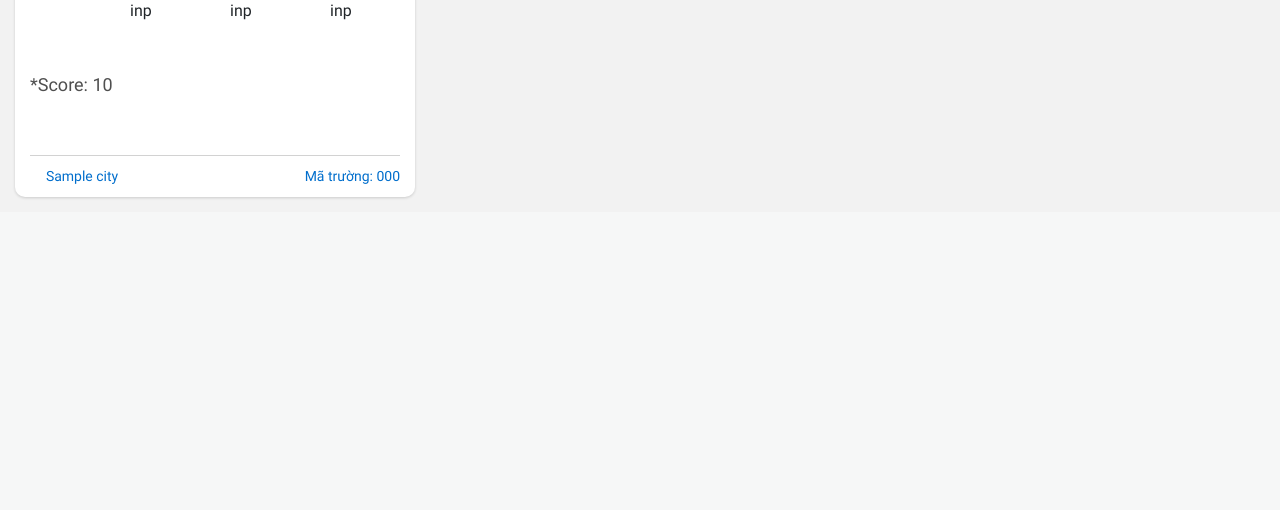
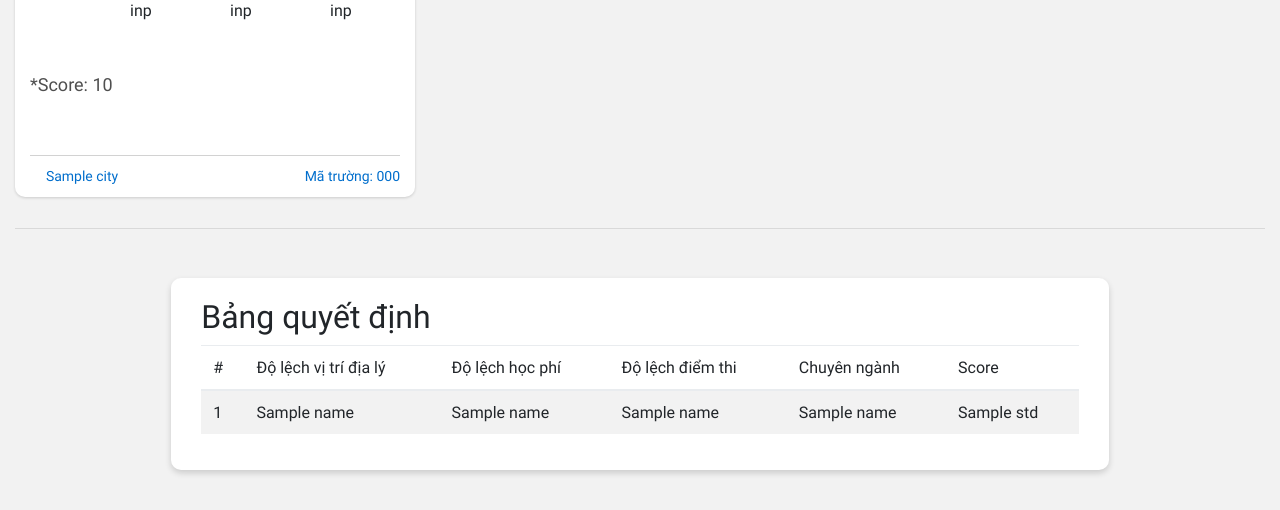
Before and after one commit to kiyoshitaro/web_flask, a Flask app: template app/templates/college_recommend.html in a window 1280 px wide. Shown: the part 2004-2514 px from the top of the page. Before the commit the page ends 2203 px from the top, so only its background shows below. Run offline with Flask 2, Linux system fonts and the light colour scheme; tables that the repository leaves empty hold one stand-in row (values such as "Sample post"); the template is opened without the code that fills it: values that come from a table or form of the project are taken from there, most other values are stand-ins (such as "Sample title", 1, 10 or a date in 2020); grey boxes marked "Sample" are stand-in pictures; parts of the project's set-up code (start-up, migrations or seed data) failed here and were passed over; some libraries are stand-ins or nearby versions.

Commit message:
add table , readme

```diff
--- a/app/routes.py
+++ b/app/routes.py
@@ -48,7 +48,7 @@ def make_matrix(datas, st_data):
                 var_point += (float(college["point"][st_data[3]]) - st_data[4])*4
 
         if c == 0:
-            var_point = 100
+            var_point = 324
         else:
             var_point /= c
 
@@ -82,7 +82,7 @@ def college_recommend():
     inps = []
     points = []
     majors = []
-
+    all_std = []
     factors = [1,1,1,1]
     factorForm = FactorForm()
 
@@ -94,6 +94,7 @@ def college_recommend():
 
         # factors = [int(form.area_factor.data),int(form.fee_factor.data),int(form.point_factor.data),int(form.major_factor.data)]
         st_data = (area_id, form.subject1.data, float(form.point1.data), form.subject2.data, float(form.point2.data), float(form.fee.data), form.favor.data)
+
         input_array = make_matrix(t,st_data)
         print(st_data,"ssssss")
         # print(type(form.area_factor.data),form.area_factor.data,"tttt")
@@ -101,6 +102,9 @@ def college_recommend():
         # ids = np.append(ids,ids_bot)
 
         inps = [[round(t,2) for t in input_array[i]] for i in ids ]
+
+        all_std = [(j[0],[round(t,2) for t in j[1]],j[2]) for j in sorted(zip([k["name"] for k in t],input_array,_), key  = lambda x: x[2])[::-1] ]
+        print(all_std,_)
         scores = [_[i] for i in ids]
 
         for id in ids:
@@ -117,7 +121,7 @@ def college_recommend():
         print(len(ids),"tttttt")
         # res = t[id]
 
-    return render_template('college_recommend.html', title='College Recomender', form=form,ress = zip(res,scores,inps,points, majors))
+    return render_template('college_recommend.html', title='College Recomender', form=form,ress = zip(res,scores,inps,points, majors),all_std= all_std)
 
 
 @app.route('/post')
--- a/app/templates/college_recommend.html
+++ b/app/templates/college_recommend.html
@@ -6,6 +6,8 @@
 
 
       <section class="search-upgrade">
+
+
          <div class="container-fluid p-0">
             <div class="bgr-layer">
                <div class="inner">
@@ -69,9 +71,6 @@
                         </div>
                      </div>
                   </div>
-
-
-
             </form>
 
 
@@ -148,13 +147,54 @@
                   <a data-pjax="0" class="link" href={{res.website}}></a>
                </div>
                {% endfor %}
+            </div>
+            <hr>
+            <br />
+            <br />
+            <br />
 
+            {% if all_std %}
+            <div class="uni-list grid">
+               <div class="search">
+                  <table class="table table-striped table-hover">
+                     <h2 class="uni-name">Bảng quyết định</h2>
 
+                     <thead>
+                        <tr>
+                           <th scope="col">#</th>
+                           <th scope="col">Độ lệch vị trí địa lý</th>
+                           <th scope="col">Độ lệch học phí</th>
+                           <th scope="col">Độ lệch điểm thi</th>
+                           <th scope="col">Chuyên ngành</th>
+                           <th scope="col">Score</th>
+                        </tr>
+                     </thead>
+
+                     <tbody>
+                        {% for std in all_std %}
+                        <tr>
+                           <th scope="row">{{std[0]}}</th>
+                           <td>{{std[1][0]}}</td>
+                           <td>{{std[1][1]}}</td>
+                           <td>{{std[1][2]}}</td>
+                           <td>{{std[1][3]}}</td>
+                           <td>{{std[2]}}</td>
+                        </tr>
+                        {% endfor %}
+
+                     </tbody>
+
+                  </table>
+               </div>
             </div>
+            {% else %}
+            <div></div>
+            {% endif %}
+
 
 
          </div>
-         </div>
+
 
 
          {% else %}
--- a/testdata.json
+++ /dev/null
@@ -1,3 +0,0 @@
-{
-    "x" : ["I love mountain"]
-}
```
Also changed, not shown: README.md, serve.py (deleted), 1 other file.
